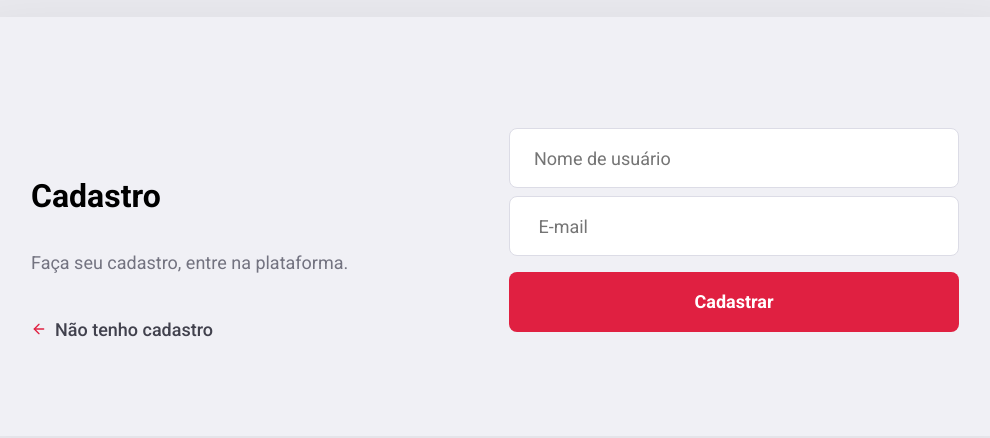
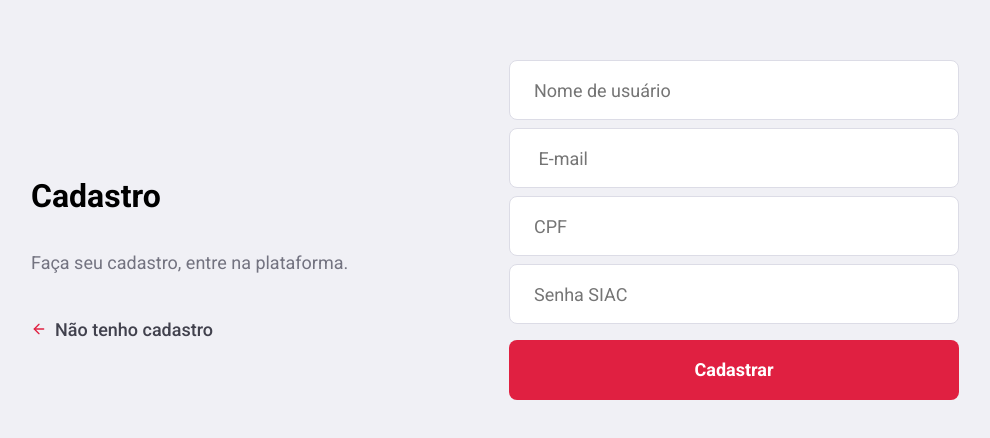
Before and after one commit to LucasAdorno/iconselho-frontend, a React (Create React App) app: page /register in a window 1280 px wide. Shown: the part 174-612 px from the top of the page, without its empty margins (145-1135 px from the left). Built offline with nearby package versions, Linux system fonts and the light colour scheme.

Commit message:
include cpf and password form

```diff
--- a/src/pages/Register/index.js
+++ b/src/pages/Register/index.js
@@ -11,6 +11,8 @@ import './styles.css';
 export default function Register() {
     const [name, setName] = useState('');
     const [email, setEmail] = useState('');
+    const [cpf, setCpf] = useState('');
+    const [password, setPassword] = useState('');
 
     const history = useHistory();
 
@@ -19,7 +21,9 @@ export default function Register() {
 
         const data = {
             name,
-            email
+            email,
+            cpf,
+            password
         };
 
         try {
@@ -56,6 +60,14 @@ export default function Register() {
                     value={email}
                     onChange={e => setEmail(e.target.value)}
                     />
+                    <input type="number" placeholder="CPF"
+                    value={cpf}
+                    onChange={e => setCpf(e.target.value)}
+                    />
+                    <input type="password" placeholder="Senha SIAC"
+                    value={password}
+                    onChange={e => setPassword(e.target.value)}
+                    />
 
                     <button className="button" type="submit">Cadastrar</button>
                 </form>
```
Also changed, not shown: src/pages/Profile/index.js (line endings or trailing spaces).
